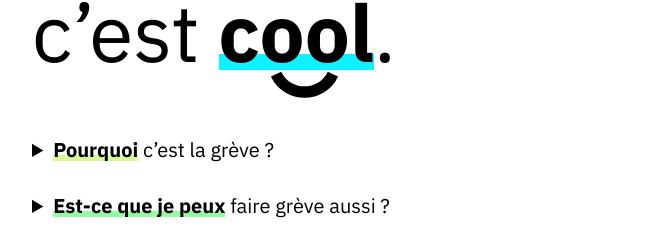
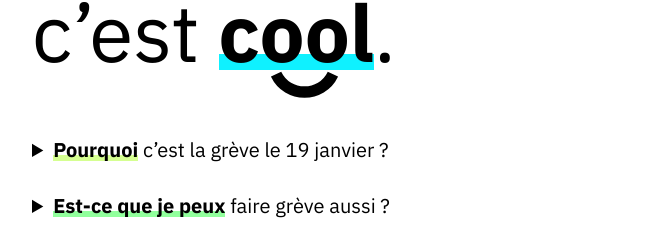
Before and after one commit to Signez/grevepointcool, a plain HTML site: page index.html in a window 1280 px wide. Shown: the part 212-440 px from the top of the page, without its empty margins (116-761 px from the left). Drawn offline with Linux system fonts and the light colour scheme.

Commit message:
Ajout de la date du 19 janvier

```diff
--- a/index.html
+++ b/index.html
@@ -189,7 +189,7 @@
     <h1><span>La <strong>grève</strong>,</span> c’est <strong class="cool">cool</strong>.</h1>
 
     <details>
-        <summary><strong>Pourquoi</strong> c’est la grève ?</summary>
+        <summary><strong>Pourquoi</strong> c’est la grève le 19 janvier ?</summary>
 
         <section>
             <p>
```
